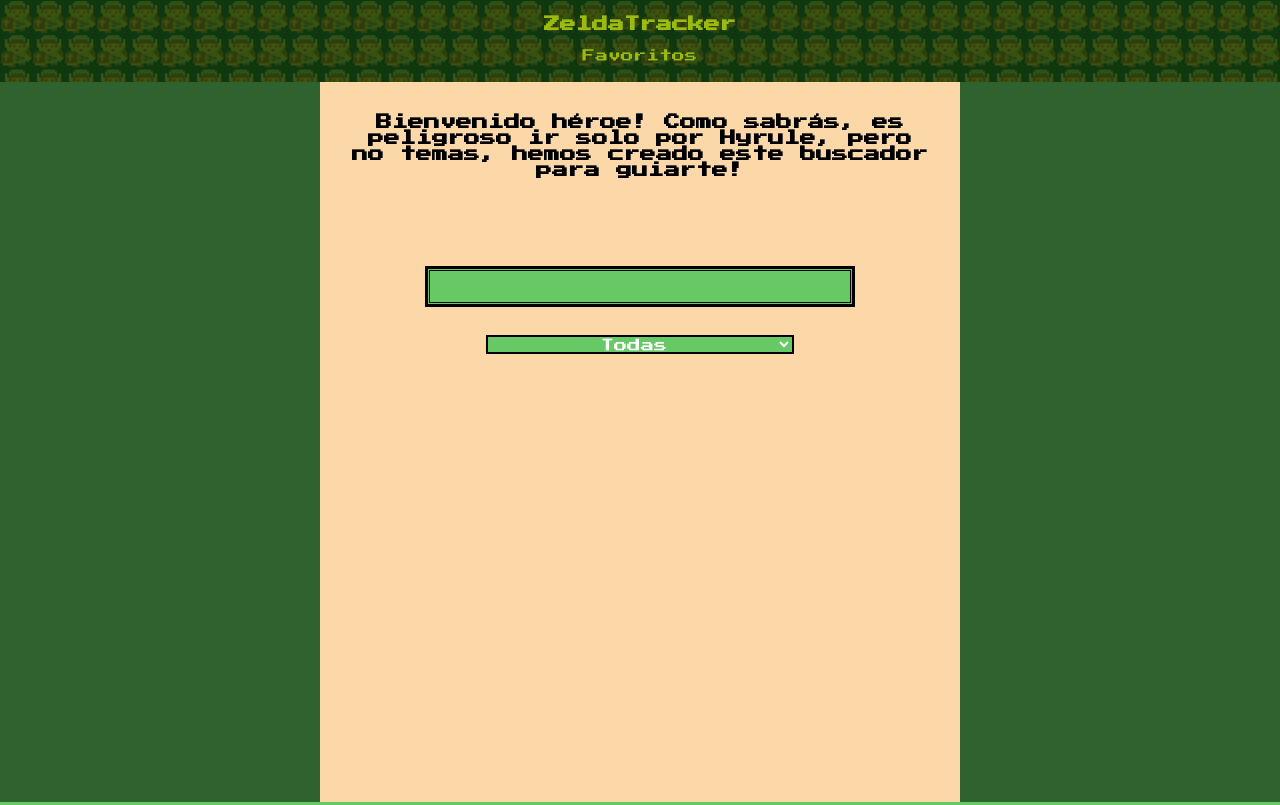
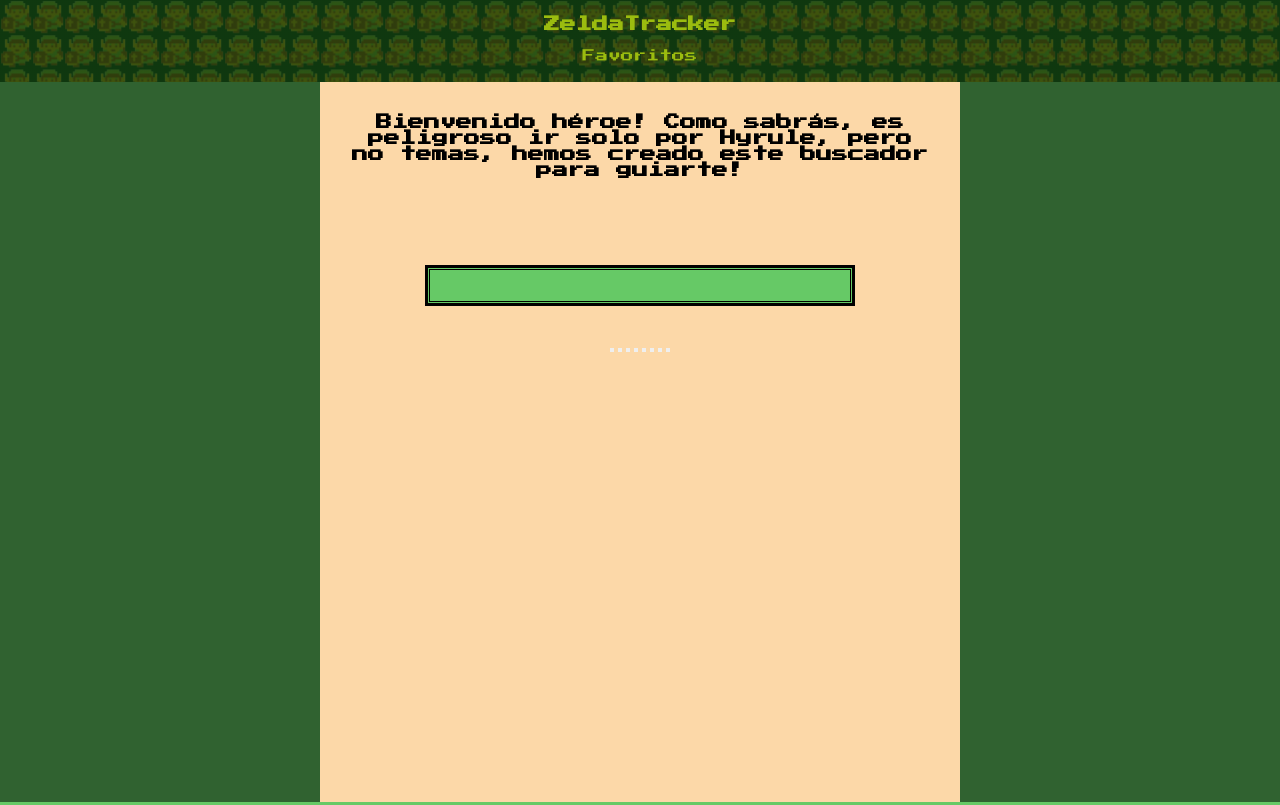
Before and after one commit to alopgau/zelda, a plain HTML site: page index.html in a window 1280 px wide. Shown: the top 805 px of the page. Drawn offline with Linux system fonts and the light colour scheme.

Commit message:
quitado select para poner botones

```diff
--- a/index.html
+++ b/index.html
@@ -33,17 +33,16 @@
               id="searchbar"
               class="searchbar"
             />
-            <select name="searchtarget" id="searchtarget" class="searchtarget">
-              <option value="all">Todas</option>
-              <option value="staff">Desarrolladores</option>
-              <option value="characters">Personajes</option>
-              <option value="monsters">Monstruos</option>
-              <option value="places">Lugares</option>
-              <option value="dungeons">Mazmorras</option>
-              <option value="bosses">Jefes</option>
-              <option value="items">Objetos</option>
-              <option value="games">Juegos</option>
-            </select>
+            <article>
+              <button></button>
+              <button></button>
+              <button></button>
+              <button></button>
+              <button></button>
+              <button></button>
+              <button></button>
+              <button></button>
+            </article>
           </form>
         </search>
       </section>
--- a/js/api.js
+++ b/js/api.js
@@ -1,6 +1,6 @@
 export async function getAPIData(category, search) {
     try {
-        const response = await fetch(`https://zelda.fanapis.com/api/${category}/${search}`)
+        const response = await fetch(`https://zelda.fanapis.com/api/${category}?name=${search}`)
         if (!response.ok) throw new Error(`Error ${response.status}`);
 
         const data = await response.json();
--- a/js/ui.js
+++ b/js/ui.js
@@ -20,10 +20,12 @@ const debounce = (func, delay) => {
     }
 }
 searchBar.addEventListener("input", (e) => {
-    debounce(() => searchAPI(category, e), 2000)
+   const data = debounce(() => searchAPI(category, e), 2000)
+   data.data.forEach( => {
+   });
 })
 const searchAPI = (category, e) => {
     const search = e.target.trim()
-    getAPIData(category, e)
+    return getAPIData(category, search)
 
 }
```
